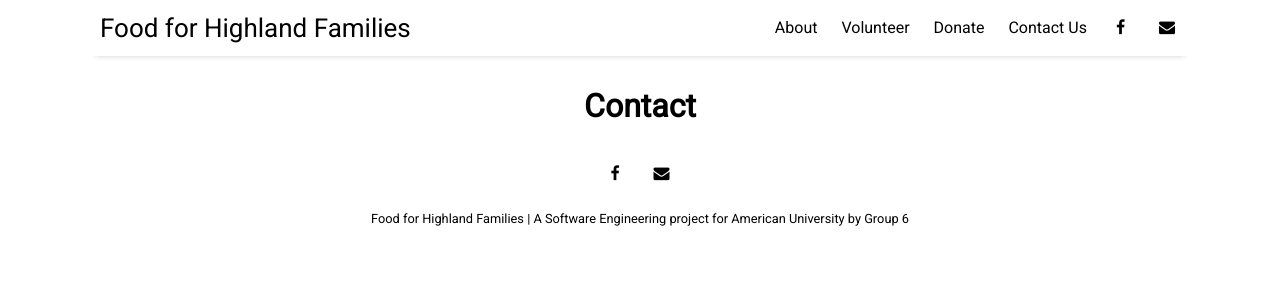
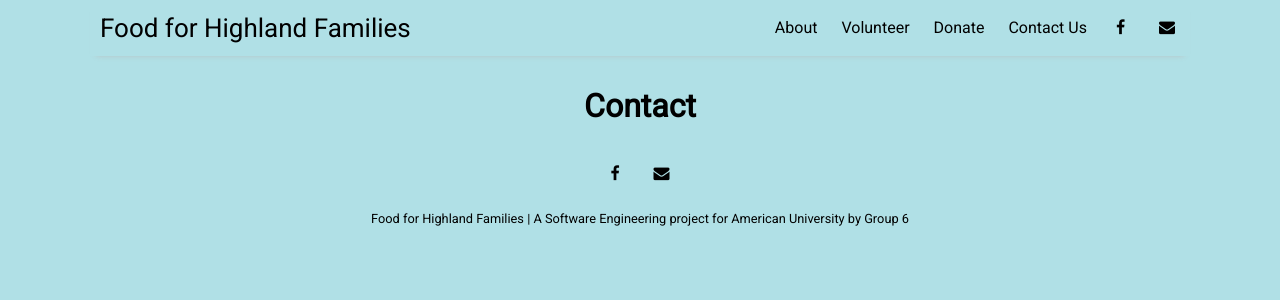
Before and after one commit to Vbrewski/fhf-v5, a Jekyll site: the page built from pages/contact.md, in a window 1280 px wide. Shown: the top 300 px of the page. Built offline with Jekyll 4.4.1, drawn with Linux system fonts in a browser that asks for light colours; nearby versions of some CDN libraries.

Commit message:
Background Colors

```diff
--- a/assets/css/_sass/_footer.scss
+++ b/assets/css/_sass/_footer.scss
@@ -1,5 +1,5 @@
 .footer {
-  background: white;
+  background: $header-footer-color;
   color: $brand-color;
   text-align: center;
   min-height: 56px;
@@ -13,7 +13,7 @@
 }
 @media (max-width: $container-width) {
   .footer {
-    background: white;
+    background: $header-footer-color;
     color: $brand-color;
     text-align: center;
     min-height: 56px;
--- a/assets/css/_sass/_header.scss
+++ b/assets/css/_sass/_header.scss
@@ -2,7 +2,7 @@
   min-height: 56px;
   width: $container-width;
   position: fixed;
-  background-color: white;
+  background-color: $header-footer-color;
   box-shadow: 0 5px 6px -6px #bbb;
   z-index: 100;
 }
@@ -11,7 +11,7 @@
       min-height: 56px;
       width: 95vw;
       position: fixed;
-      background-color: white;
+      background-color: $header-footer-color;
       box-shadow: 0 5px 6px -6px #bbb;
       z-index: 100;
   }
--- a/assets/css/main.scss
+++ b/assets/css/main.scss
@@ -18,6 +18,8 @@ $container-width: 1100px;
 
 $tablet-width: 600px;
 
+$header-footer-color: powderblue;
+
 $phone-width: 480px;
 
 $header-thickness: 56px;
--- a/pages/contact.md
+++ b/pages/contact.md
@@ -2,3 +2,4 @@
 layout: misc
 title: Contact
 ---
+<body style="background-color:powderblue;"> </body>
```
Also changed, not shown: pages/about.md (+1 -0 lines), pages/donate.md (+1 -1 lines).
